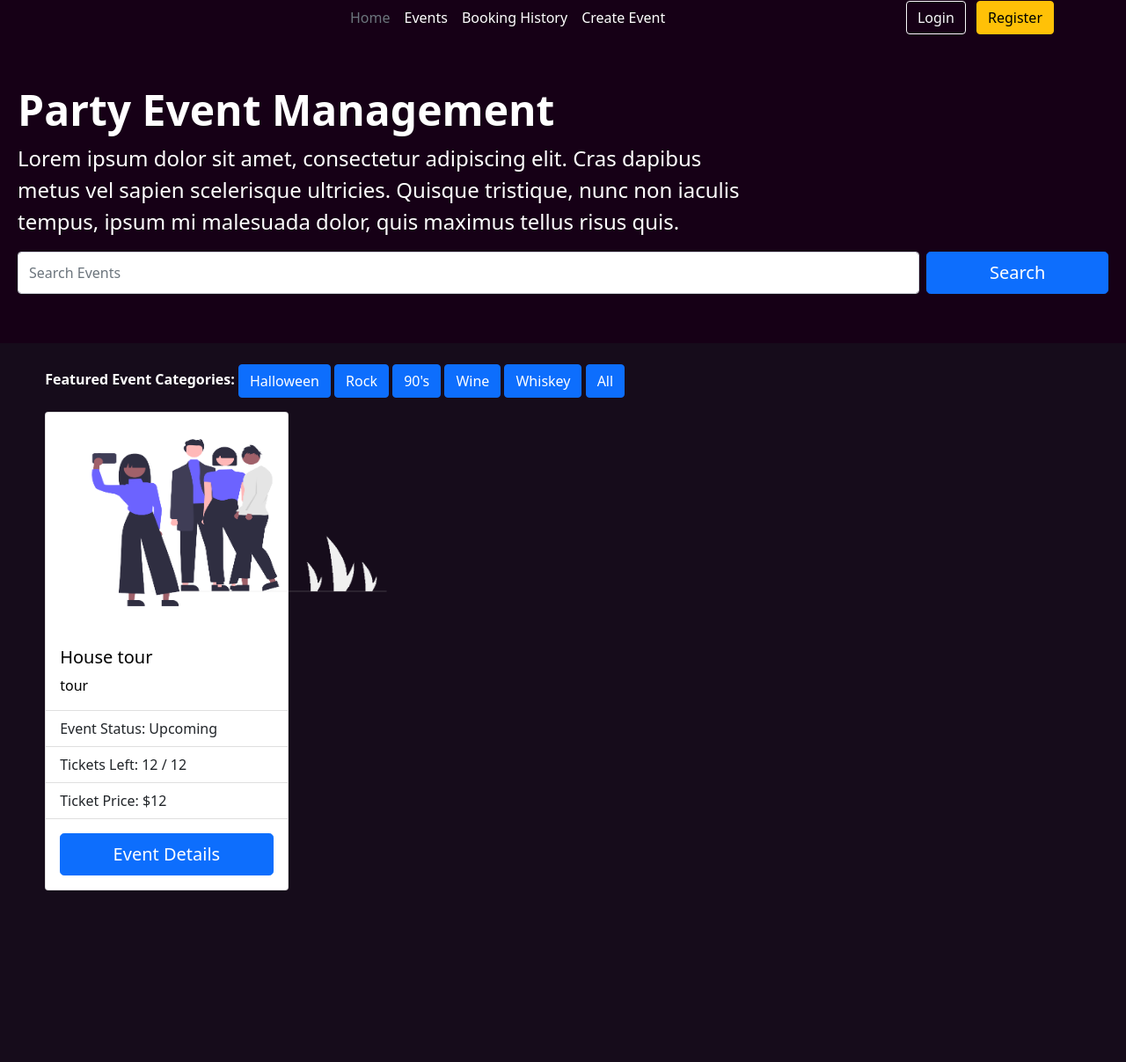
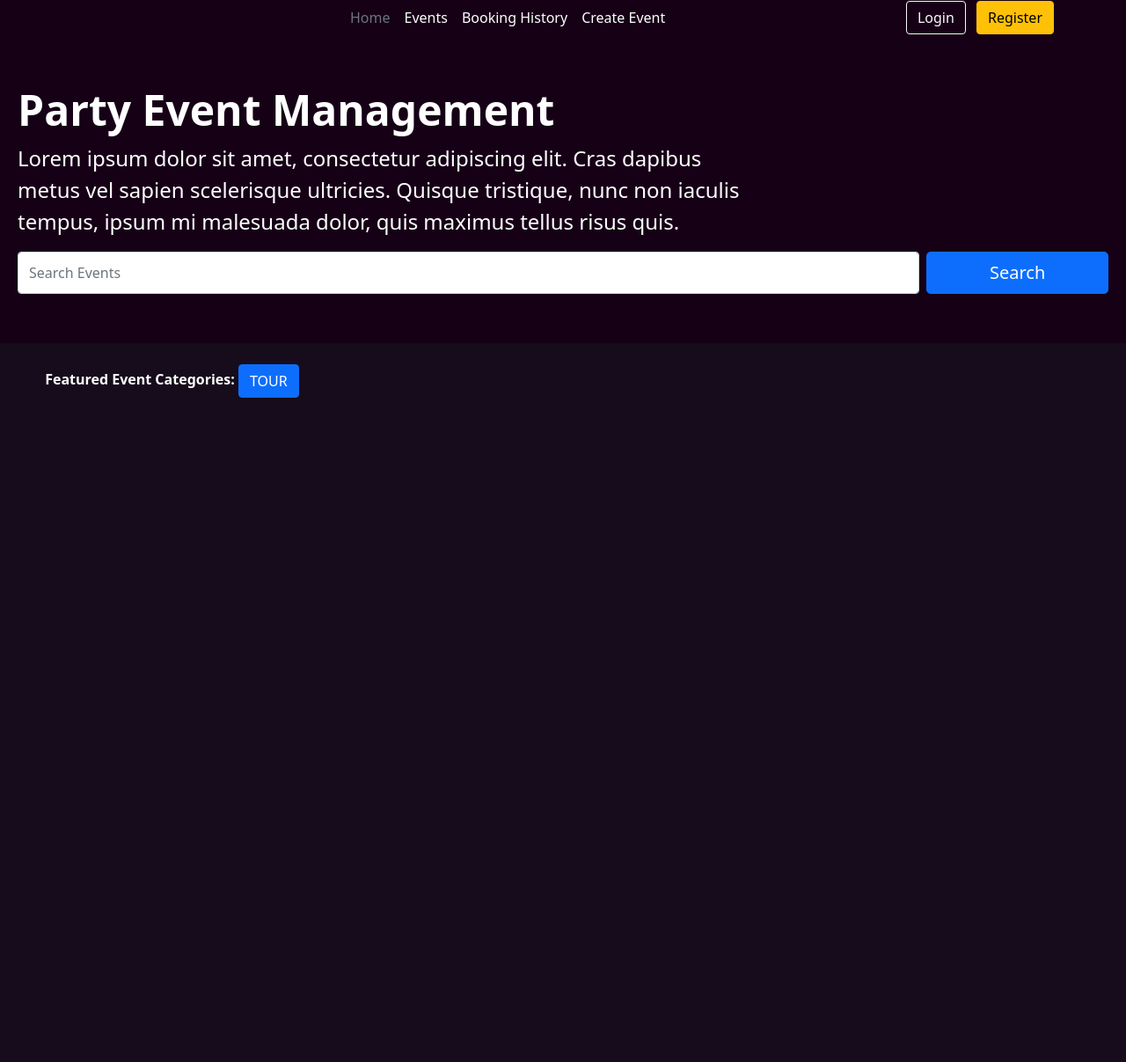
Before and after one commit to zlo120/IAB207-Assignment-3, a Flask app: page / in a window 1280 px wide. Shown: the whole page at 88% size. After the commit the page ends 452 px from the top, so only its background shows below. Run offline with Flask 2, Linux system fonts and the light colour scheme; data comes from the database, SQL or seed files in the repository; some libraries are stand-ins or nearby versions.

Commit message:
Search function

```diff
--- a/website/templates/index.html
+++ b/website/templates/index.html
@@ -44,21 +44,18 @@ p {
 <section >
     <p class="padS">
         <b style="color: white">Featured Event Categories:</b>
-        <button class="btn btn-primary" type="button" data-bs-toggle="collapse" data-bs-target="#multiCollapseExample1" aria-expanded="false" aria-controls="multiCollapseExample1">Halloween</button>
-        <button class="btn btn-primary" type="button" data-bs-toggle="collapse" data-bs-target="#multiCollapseExample2" aria-expanded="false" aria-controls="multiCollapseExample2">Rock</button>
-        <button class="btn btn-primary" type="button" data-bs-toggle="collapse" data-bs-target="#multiCollapseExample3" aria-expanded="false" aria-controls="multiCollapseExample3">90's</button>
-        <button class="btn btn-primary" type="button" data-bs-toggle="collapse" data-bs-target="#multiCollapseExample4" aria-expanded="false" aria-controls="multiCollapseExample4">Wine</button>
-        <button class="btn btn-primary" type="button" data-bs-toggle="collapse" data-bs-target="#multiCollapseExample5" aria-expanded="false" aria-controls="multiCollapseExample5">Whiskey</button>
-        <button class="btn btn-primary" type="button" data-bs-toggle="collapse" data-bs-target=".multi-collapse" aria-expanded="false" aria-controls="multiCollapseExample1 multiCollapseExample2 multiCollapseExample3 multiCollapseExample4 multiCollapseExample5">All</button>
+        {% if events | length != 0 %}
+        {% for category in categories %}
+            <button class="btn btn-primary" type="button" data-bs-toggle="collapse" data-bs-target="#{{category.Name}}" aria-expanded="false" aria-controls="{{category.Name}}">{{category.Name}}</button>
+            {% endfor %}
+        {% endif %}
     </p>
-
-
 
     <div style="color: black" class="row padS padB" >
 
         {% if events | length != 0 %}
-            {% for  category in categories %}
-            <section id="{{category.Name}}">
+            {% for category in categories %}
+            <section id="{{category.Name}}" style="padding-bottom: 3%"  class="collapse multi-collapse">
                 {% for event in events %}
                     {% if event.Category == category %}
                     <div class="row padB">
```
